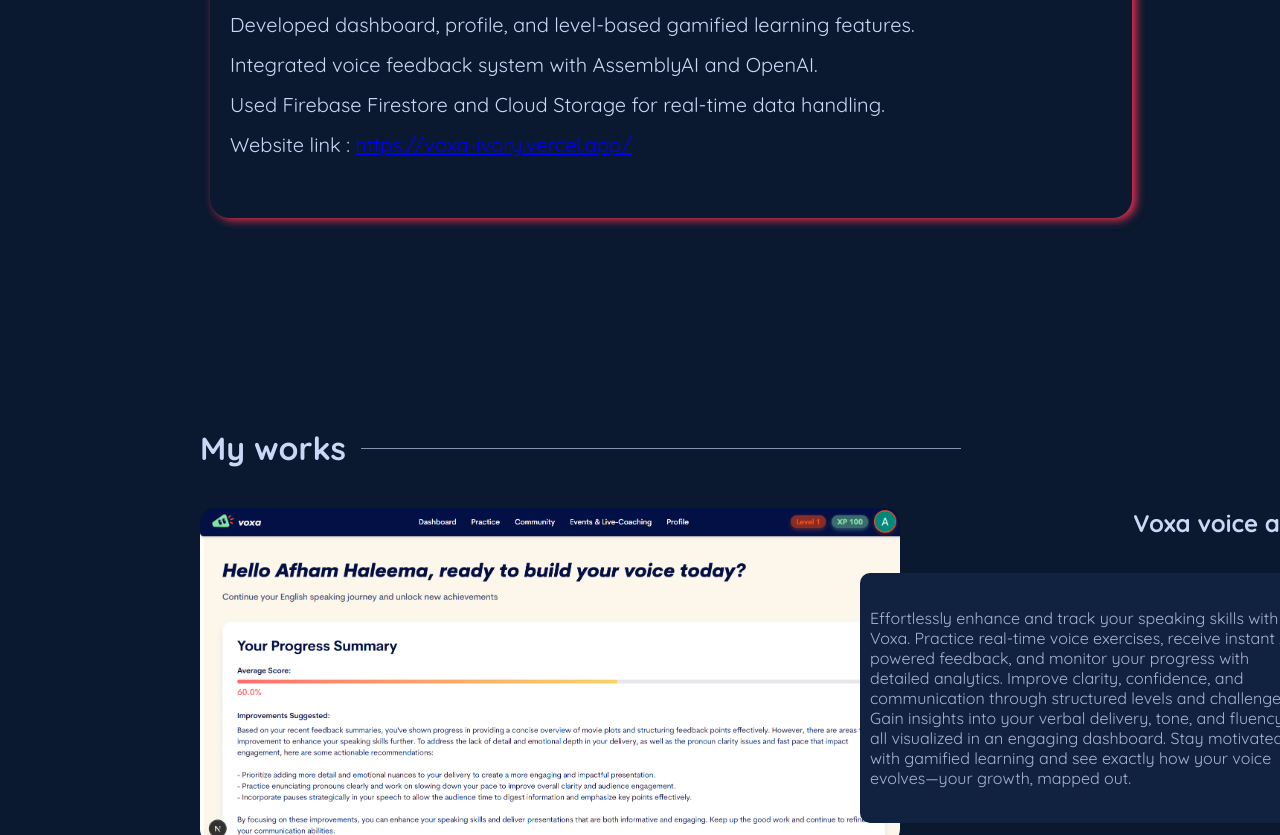
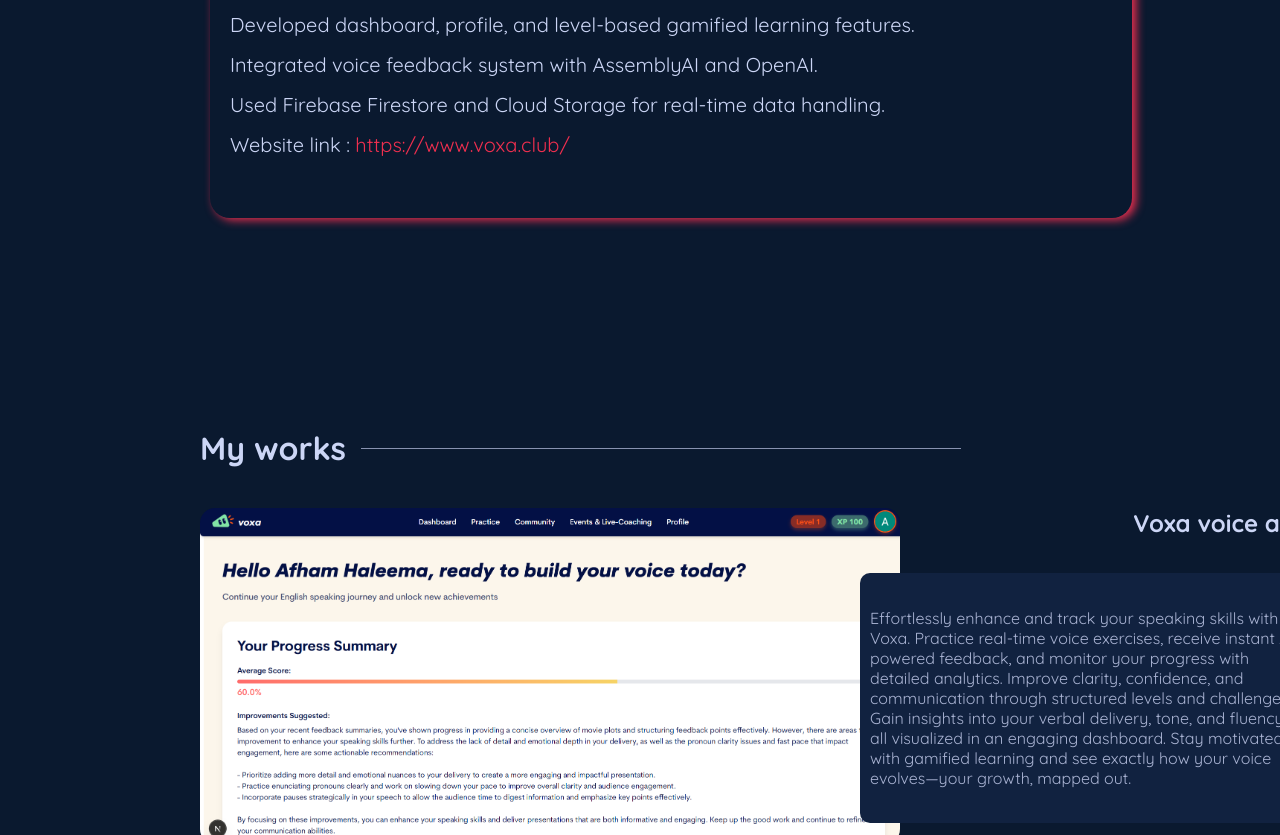
Before and after one commit to afham-haleema/Portfolio, a plain HTML site: page index.html in a window 1280 px wide. Shown: the part 2780-3615 px from the top of the page. Drawn offline with nearby package versions, Linux system fonts and the light colour scheme.

```diff
--- a/index.html
+++ b/index.html
@@ -141,8 +141,7 @@
                                 and OpenAI.</li>
                             <li>Used Firebase Firestore and Cloud Storage for
                                 real-time data handling.</li>
-                            <li>Website link : <a href="https://voxa-ivory.vercel.app/" target="_blank"
-                                    style="color: blue; cursor: pointer; text-decoration: underline; ">https://voxa-ivory.vercel.app/</a></li>
+                            <li>Website link : <a href="https://www.voxa.club/" target="_blank">https://www.voxa.club/</a></li>
                         </ul>
                     </div>
 
@@ -172,9 +171,9 @@
                             <p>Firebase</p>
                         </div>
                         <div class="links">
-                            <a href="https://github.com/afham-haleema/" target="_blank"><i
+                            <a href="https://github.com/afham-haleema/voxa" target="_blank"><i
                                     class="fa-brands fa-github"></i></a>
-                            <a href="https://voxa-ivory.vercel.app/" target="_blank"><i
+                            <a href="https://www.voxa.club/" target="_blank"><i
                                     class="fa-solid fa-arrow-up-right-from-square"></i></a>
                         </div>
                     </div>
--- a/style.css
+++ b/style.css
@@ -181,6 +181,14 @@ a{
 .experience{
  display: flex;
  gap: 30px;
+}
+
+.experience a{
+    color: rgb(240, 47, 79);
+}
+.experience a:hover{
+    text-decoration: underline;
+    cursor: pointer;
 }
 
 .xp-card{
```
